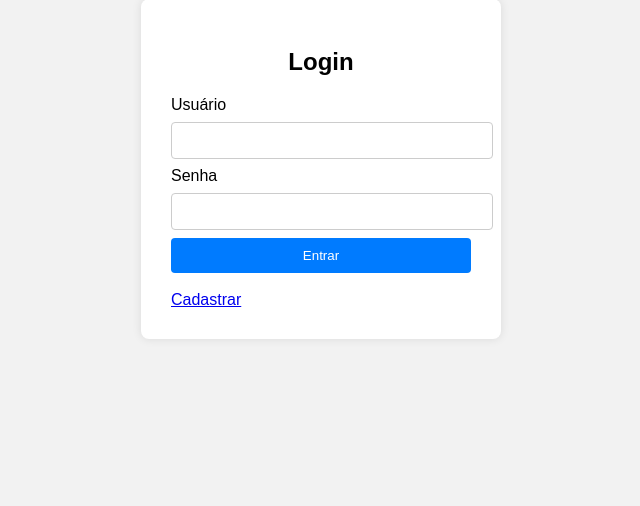
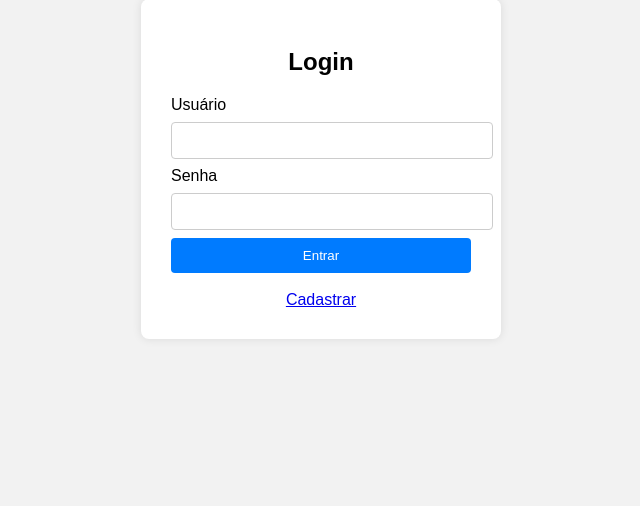
Before and after one commit to jsouza181gh/pagamentos.adm, a Flask app: page /login in a window 1280 px wide. Shown: the part 239-745 px from the top of the page, without its empty margins (319-959 px from the left). Run offline with Flask 3, Linux system fonts and the light colour scheme.

Commit message:
Centralizando link de cadastro na tela de login

```diff
--- a/templates/login.html
+++ b/templates/login.html
@@ -30,6 +30,11 @@
             border: 1px solid #ccc;
             border-radius: 4px;
         }
+        a {
+            display: flex;
+            justify-content: center;
+            align-items: center;
+        }
         button {
             width: 100%;
             padding: 10px;
```
